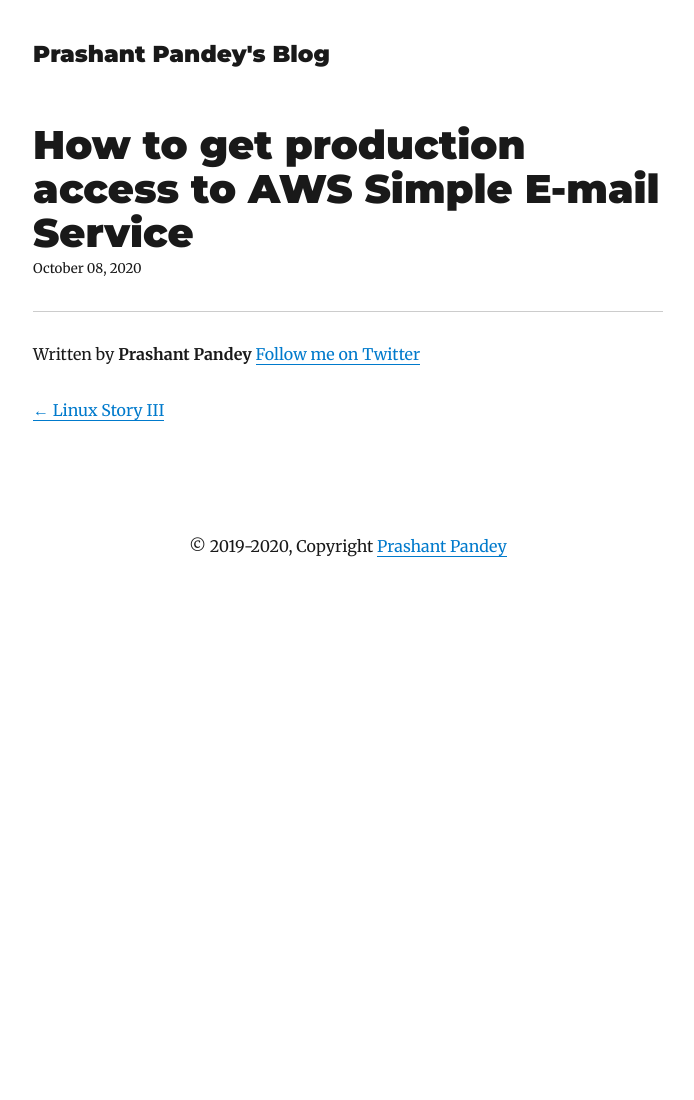
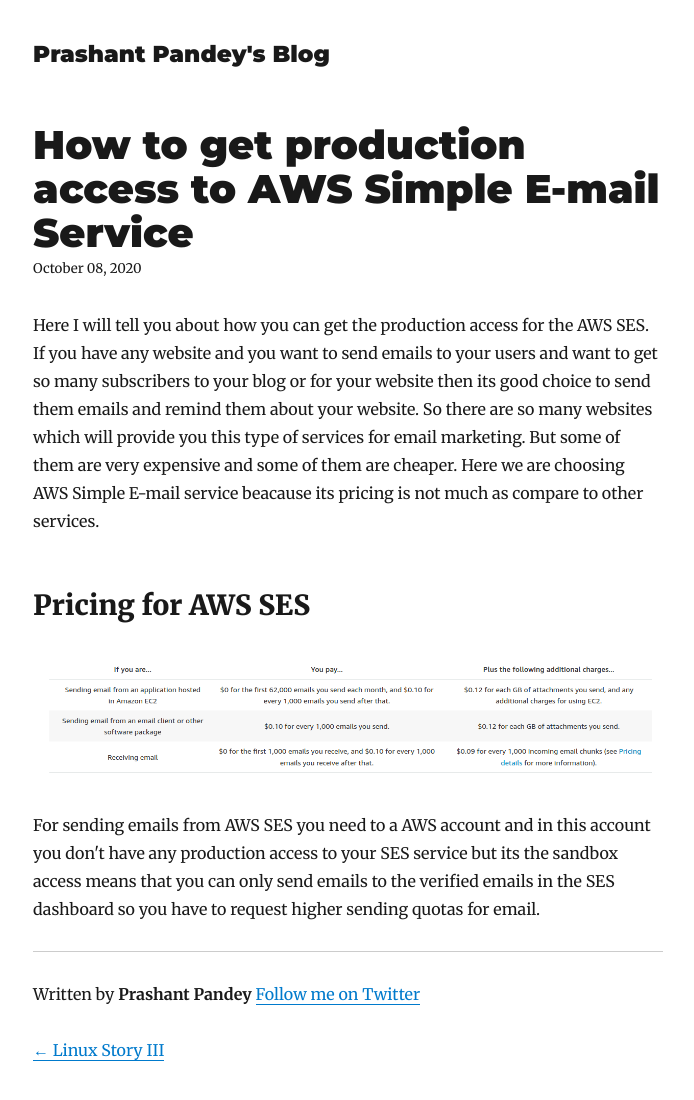
Before and after one commit to prashantpandey9/prashantpandeyblog1.1, a Gatsby site: page /blog/Awsses/Awsses/ in a window 1280 px wide. Shown: the top 1100 px of the page, without its empty margins (292-986 px from the left). Before the commit the page ends 800 px from the top, so only its background shows below. Built offline with nearby package versions, Linux system fonts and the light colour scheme; Gatsby itself is replaced by a stand-in of ours; some packages are replaced by stand-ins of ours.

Commit message:
addded new blog aws

```diff
--- a/content/blog/Awsses/Awsses.md
+++ b/content/blog/Awsses/Awsses.md
@@ -4,3 +4,10 @@
 date: "2020-10-08"
 
 ---
+
+Here I will tell you about how you can get the production access for the AWS SES. If you have any website and you want to send emails to your users and want to get so many subscribers to your blog or for your website then its good choice to send them emails and remind them about your website. So there are so many websites which will provide you this type of services for email marketing. But some of them are very expensive and some of them are cheaper. Here we are choosing AWS Simple E-mail service beacause its pricing is not much as compare to other services.
+
+## Pricing for  AWS SES
+![AWS Pricing](./pricing.png)
+
+For sending emails from AWS SES you need to a AWS account and in this account you don't have any production access to your SES service but its the sandbox access means that you can only send emails to the verified emails in the SES dashboard so you have to request higher sending quotas for email.
--- a/content/blog/DjangoLearningI.md
+++ b/content/blog/DjangoLearningI.md
@@ -6,7 +6,7 @@
 
 ### Week I
 
-From many weeks i thought about many things to learn but i confused to choose , then i decided to learn the framework. At the first time i choose to learn the LARAVEL FRAMEWORK so i decided to install the laravel package in my system and tried to start some stuff by searching  the basic project in laravel. Then i come up with a search "How to create a contact from with a laravel framework" and i also take help by my elder brother. So we started a project file and copied some code from google. At the final we are able to setup the enviroment and created the whole contact form in just 15 min (Including Backend and Frontend) but i struggled with many problem in laravel and then i decided to search something related this framework. Then i decided to learn the Django Framework (beacuse i am comfortable with python).
+From many weeks I was thinking about to learn so  many things but I was confused to choose , So I decided to learn a framework beacause in today's senerio it was a good start. At the first time i choose to learn the LARAVEL FRAMEWORK so i decided to install the laravel package in my system and tried to start some stuff by searching  the basic project in laravel. Then i come up with a search "How to create a contact from with a laravel framework" and i also take help by my elder brother. So we started a project file and copied some code from google. At the final we are able to setup the enviroment and created the whole contact form in just 15 min (Including Backend and Frontend) but i struggled with many problem in laravel and then i decided to search something related this framework. Then i decided to learn the Django Framework (beacuse i am comfortable with python).
 
 
 I recently installed the django environment in my system and start doing something. When i started doing some stuff in django. My interest kept growing day by day.
```
Also changed, not shown: content/blog/Awsses/pricing.png (added), content/blog/Awsses/sanbox.png (added).
